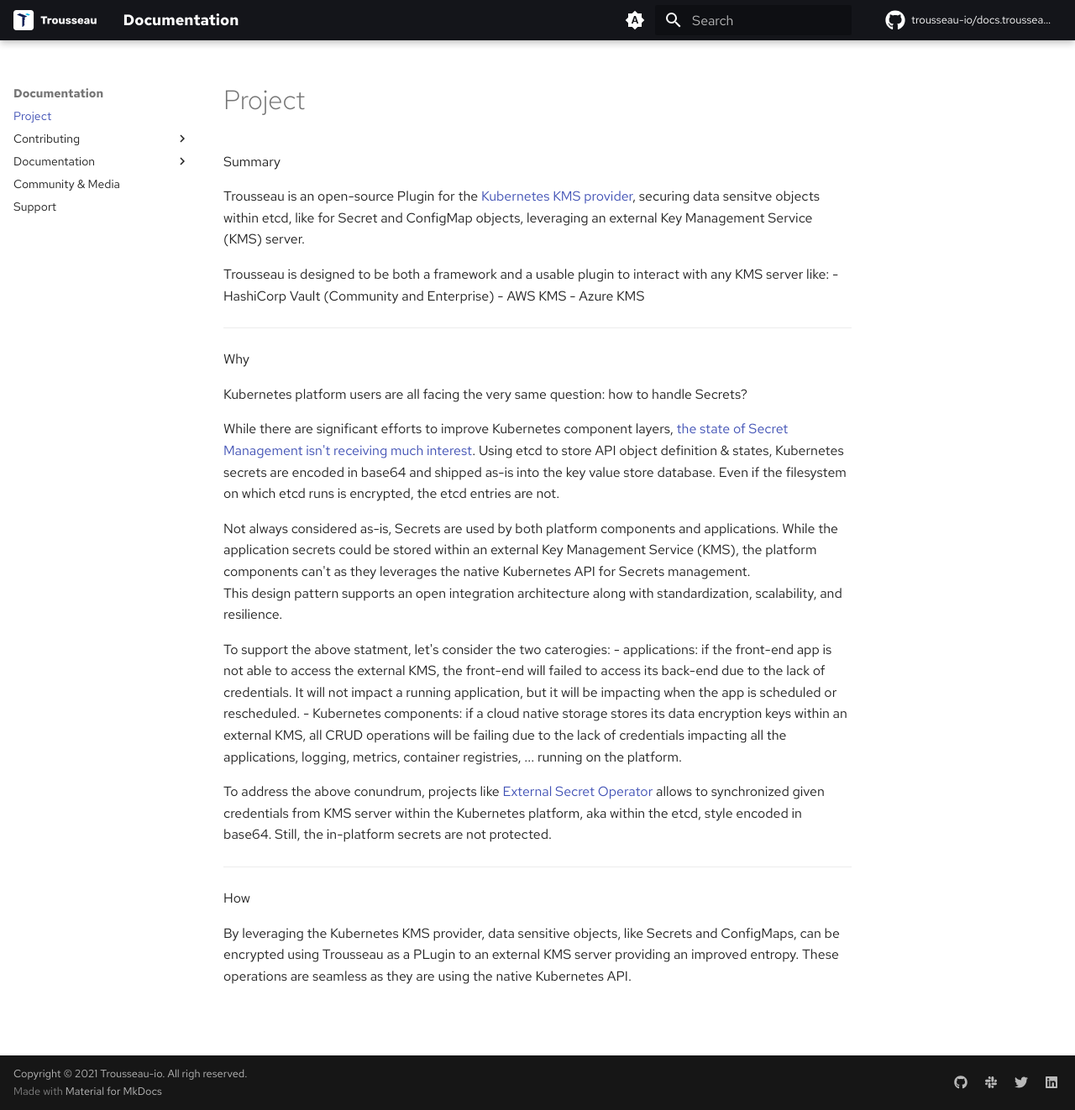
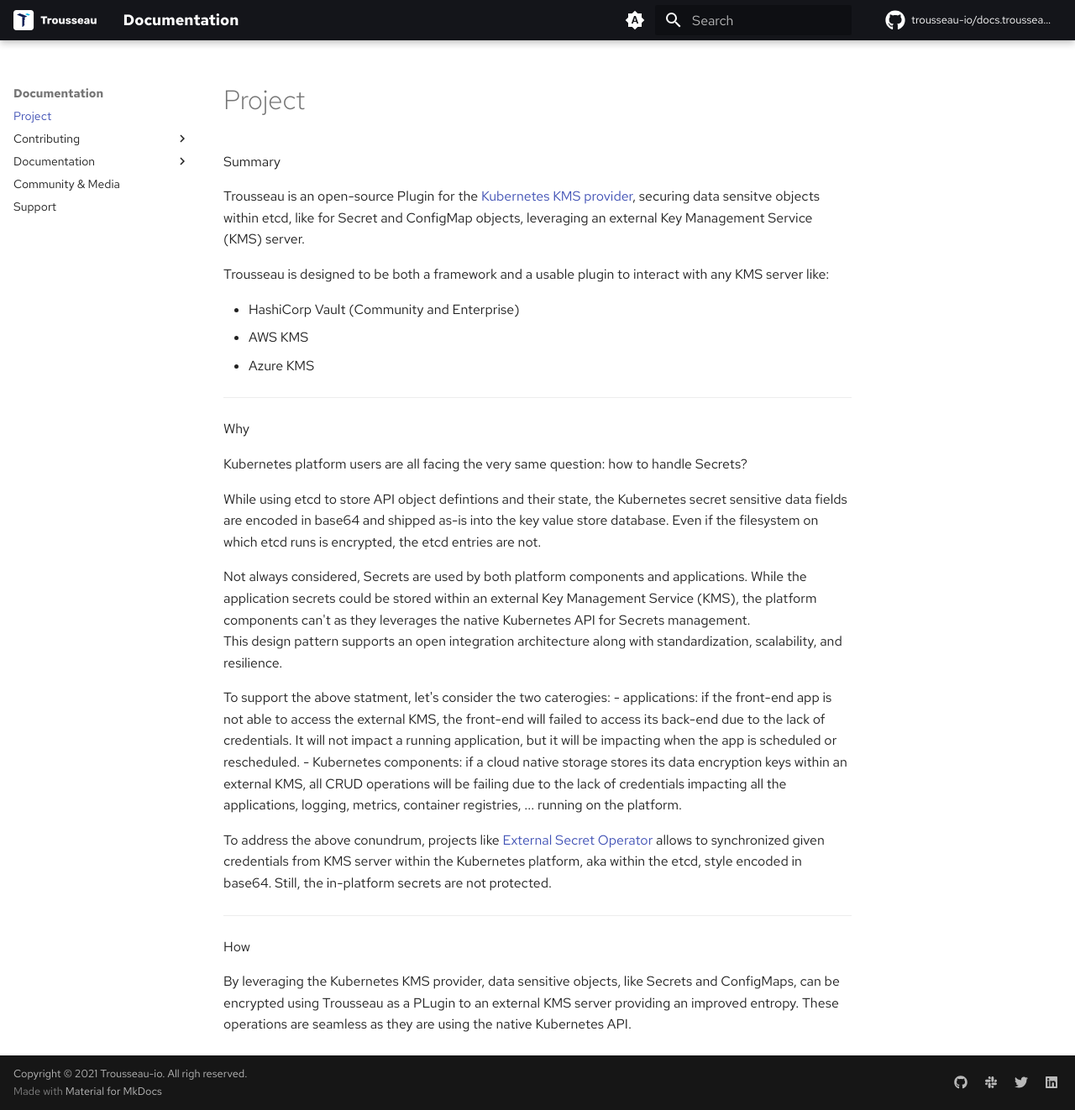
Before and after one commit to Trousseau-io/docs.trousseau.io, an MkDocs documentation site: the page built from docs/index.md, in a window 1280 px wide and 1322 px high. Shown: the whole window at 84% size. Built offline with MkDocs 1.6.1 and Material for MkDocs 9.7.7, drawn with Linux system fonts in a browser that asks for light colours; some web fonts are replaced; comment, search, counter and statistics services are not loaded.

Commit message:
Update index.md

```diff
--- a/docs/index.md
+++ b/docs/index.md
@@ -4,6 +4,7 @@
 Trousseau is an open-source Plugin for the [Kubernetes KMS provider](https://kubernetes.io/docs/tasks/administer-cluster/kms-provider/), securing data sensitve objects within etcd, like for Secret and ConfigMap objects, leveraging an external Key Management Service (KMS) server.
 
 Trousseau is designed to be both a framework and a usable plugin to interact with any KMS server like:
+
 - HashiCorp Vault (Community and Enterprise)
 - AWS KMS
 - Azure KMS
@@ -13,9 +14,9 @@
 
 Kubernetes platform users are all facing the very same question: how to handle Secrets?
 
-While there are significant efforts to improve Kubernetes component layers, [the state of Secret Management isn't receiving much interest](https://archive.fosdem.org/2021/schedule/event/kubernetes_secret_management/). Using etcd to store API object definition & states, Kubernetes secrets are encoded in base64 and shipped as-is into the key value store database. Even if the filesystem on which etcd runs is encrypted, the etcd entries are not.
+While using etcd to store API object defintions and their state, the Kubernetes secret sensitive data fields are encoded in base64 and shipped as-is into the key value store database. Even if the filesystem on which etcd runs is encrypted, the etcd entries are not.
 
-Not always considered as-is, Secrets are used by both platform components and applications. While the application secrets could be stored within an external Key Management Service (KMS), the platform components can't as they leverages the native Kubernetes API for Secrets management.
+Not always considered, Secrets are used by both platform components and applications. While the application secrets could be stored within an external Key Management Service (KMS), the platform components can't as they leverages the native Kubernetes API for Secrets management.
 This design pattern supports an open integration architecture along with standardization, scalability, and resilience.
 
 To support the above statment, let's consider the two caterogies:
```
